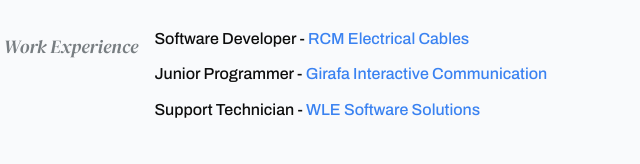
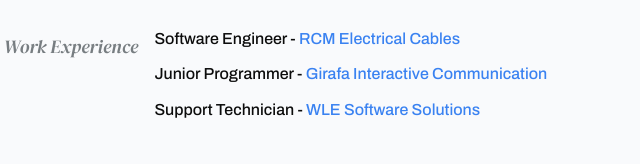
Before and after one commit to RafaelCecchin/website-resume, a plain HTML site: page index.html in a window 1280 px wide. Shown: the part 355-519 px from the top of the page, 172-812 px from the left. Drawn offline with Linux system fonts and the light colour scheme.

Commit message:
feat: change my current job

```diff
--- a/index.html
+++ b/index.html
@@ -62,7 +62,7 @@
             <h3>Work Experience</h3>
             <div class="data work">
                 <ul>
-                    <li>Software Developer - <a target="_blank" href="https://www.rcmcaboseletricos.com.br/">RCM Electrical Cables</a></li>
+                    <li>Software Engineer - <a target="_blank" href="https://www.rcmcaboseletricos.com.br/">RCM Electrical Cables</a></li>
                     <li>Junior Programmer - <a target="_blank" href="https://girafacomunicacao.com.br/">Girafa Interactive Communication</a></li>
                     <li>Support Technician - <a target="_blank" href="https://www.wlesoft.com.br/">WLE Software Solutions</a></li>
                 </ul>
```
